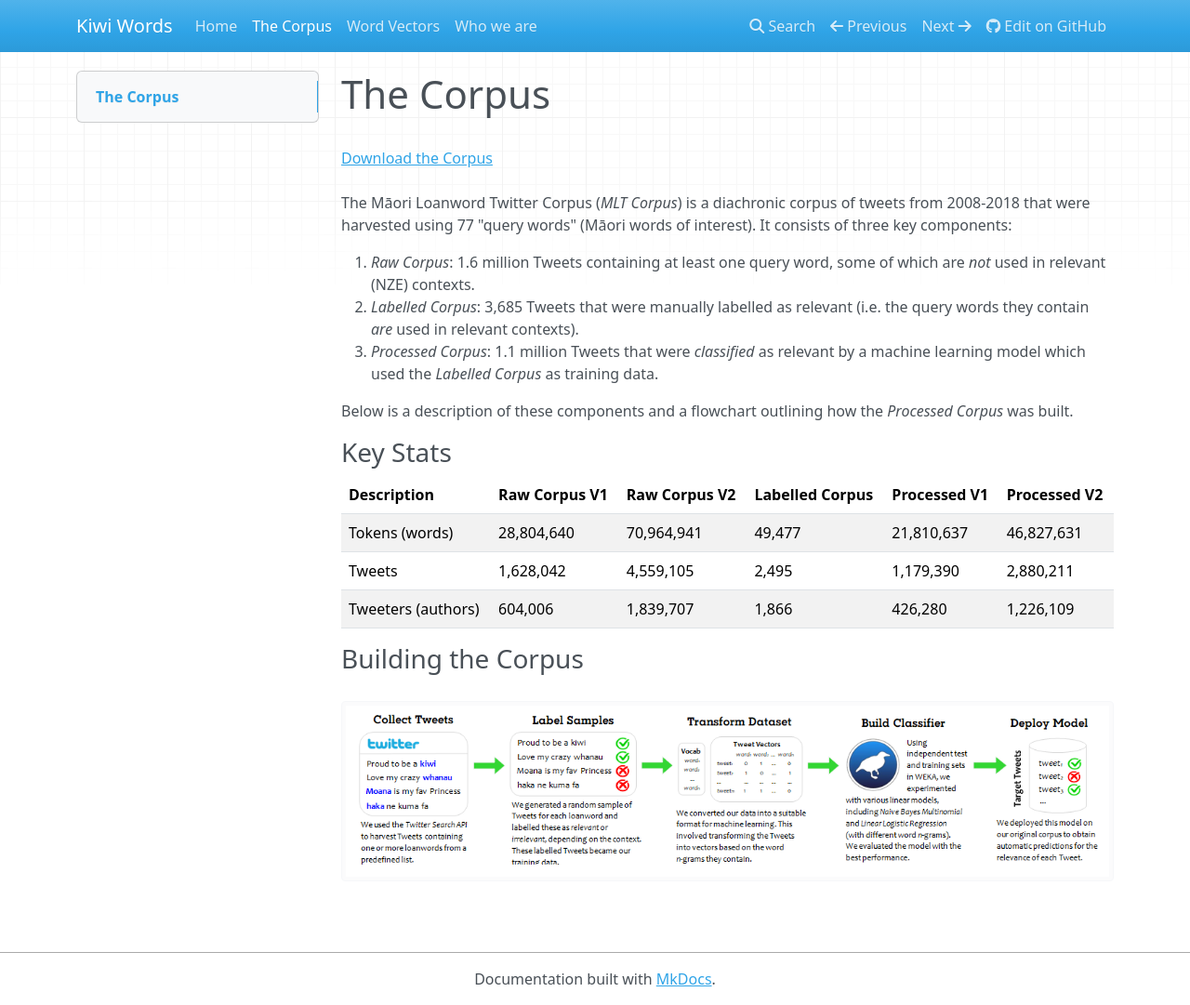
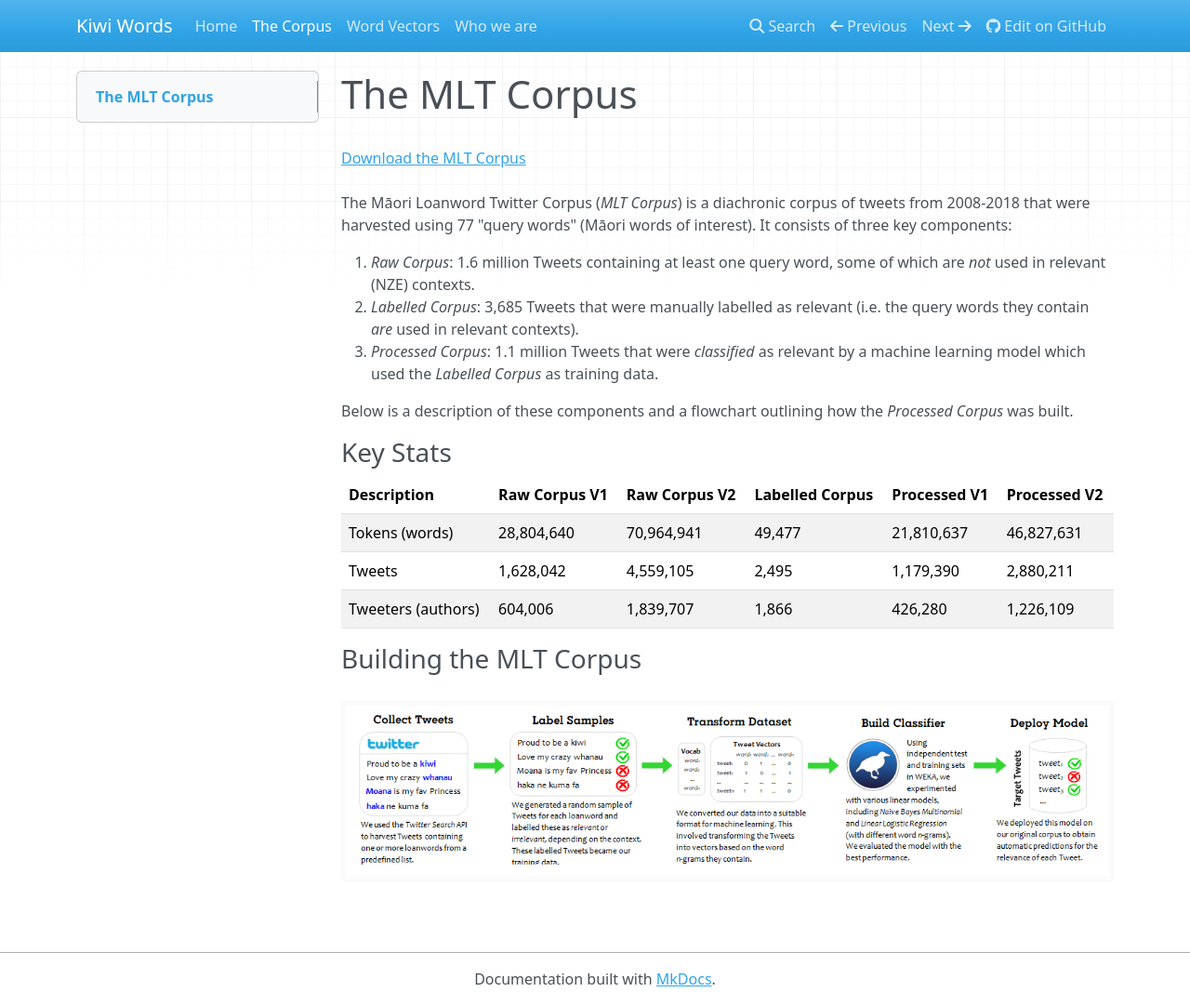
Before and after one commit to Waikato/kiwiwords, an MkDocs documentation site: the page built from docs/corpus.md, in a window 1280 px wide and 1081 px high. Shown: the whole window at 93% size. Built offline with MkDocs 1.6.1, drawn with Linux system fonts in a browser that asks for light colours; nearby versions of some CDN libraries.

Commit message:
Update corpus.md

```diff
--- a/docs/corpus.md
+++ b/docs/corpus.md
@@ -1,6 +1,6 @@
-# The Corpus
+# The MLT Corpus
 <br>
-<a href="../pics/mlt-v2.zip">Download the Corpus</a>
+<a href="../pics/mlt-v2.zip">Download the MLT Corpus</a>
 <br>
 <br>
 The Māori Loanword Twitter Corpus (<i>MLT Corpus</i>) is a diachronic corpus of tweets from 2008-2018 that were harvested using 77 "query words" (Māori words of interest). It consists of three key components:
@@ -18,5 +18,5 @@ Below is a description of these components and a flowchart outlining how the <i>
 | Tweets               | 1,628,042     | 4,559,105    | 2,495           | 1,179,390        | 2,880,211    |
 | Tweeters (authors)   | 604,006       | 1,839,707    | 1,866           | 426,280          | 1,226,109    |
 
-### Building the Corpus
+### Building the MLT Corpus
  <img src="../pics/Process2.png" alt="Process" width="1500"/>
```
